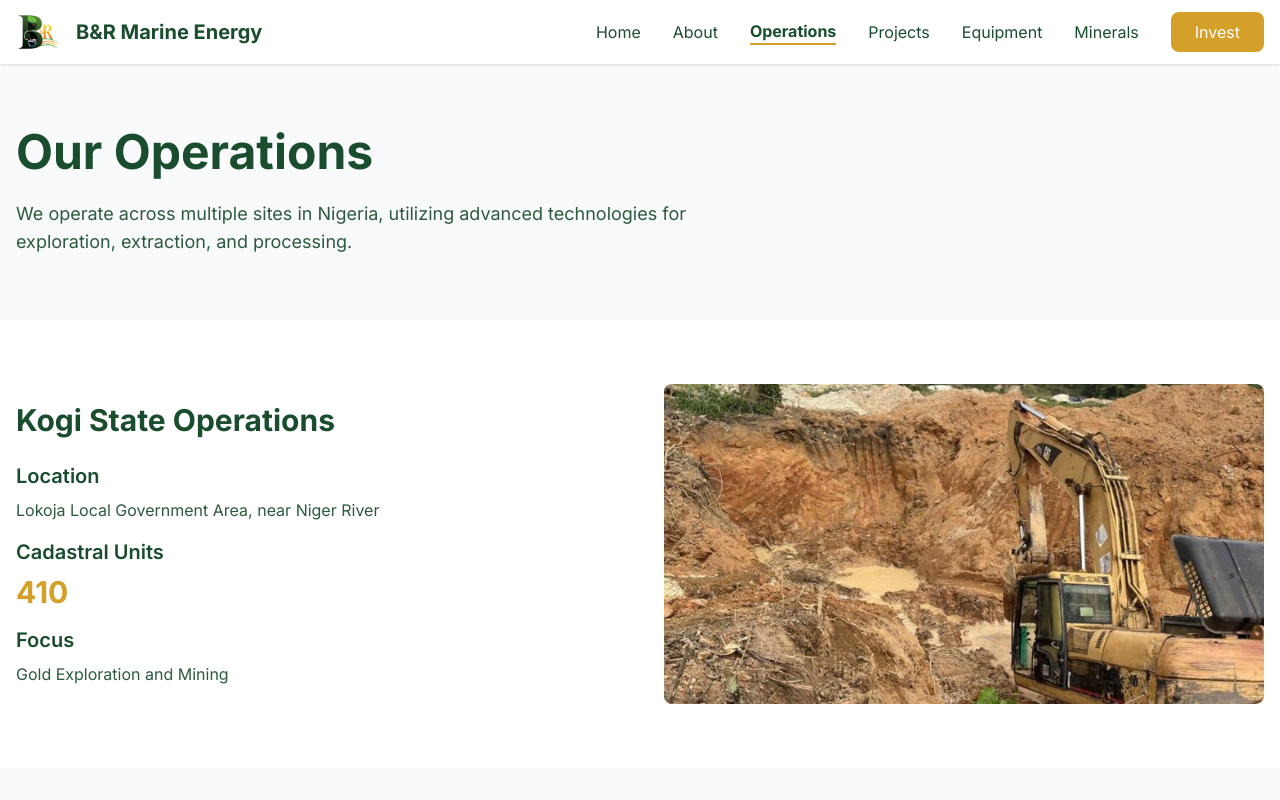
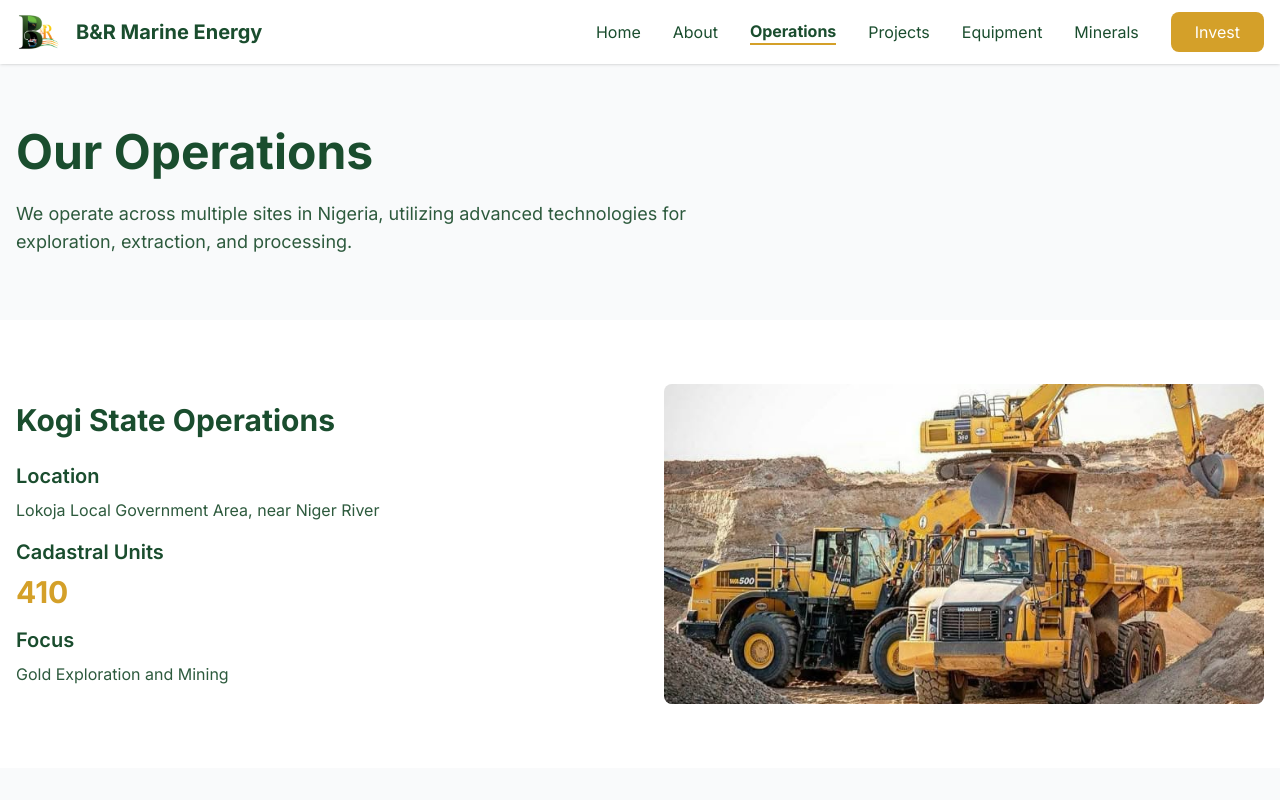
Before and after one commit to AntipasBen23/MARINE, a Next.js app: page /operations in a window 1280 px wide. Shown: the top 800 px of the page. Built offline with nearby package versions, Linux system fonts and the light colour scheme.

Commit message:
changed kogi operations picture

```diff
--- a/src/app/operations/page.tsx
+++ b/src/app/operations/page.tsx
@@ -53,7 +53,7 @@ export default function OperationsPage() {
             </div>
             <div className="relative h-80">
               <Image
-                src="/images/kogi-site.png"
+                src="/images/kogi-site.jpg"
                 alt="Kogi State Operations"
                 fill
                 className="object-cover rounded-lg"
```
Also changed, not shown: public/images/kogi-site.jpg (added), public/images/kogi-site.png (deleted).
